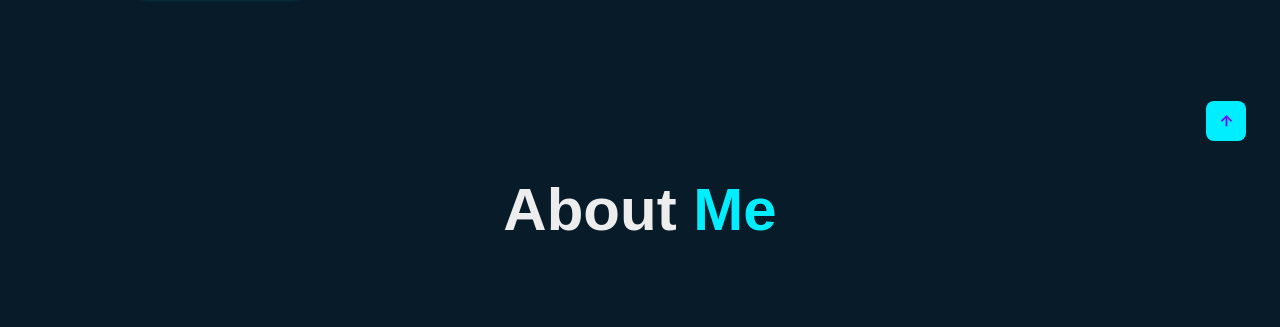
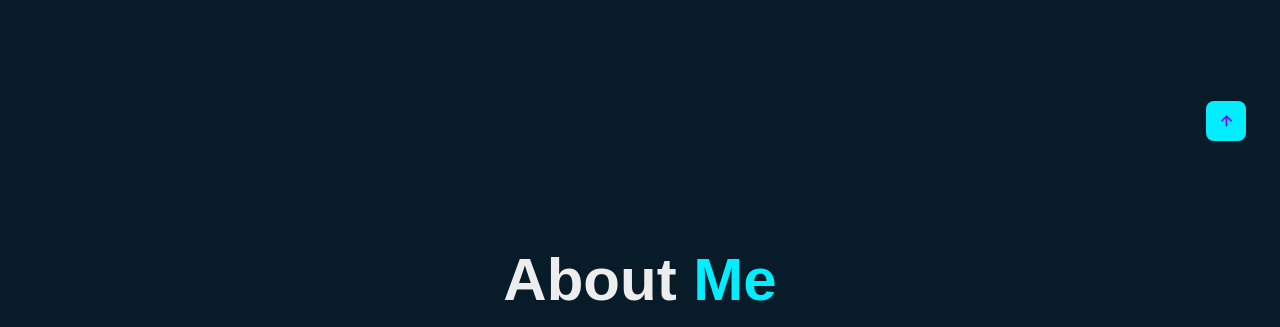
Before and after one commit to sabujrouth/portfolio, a plain HTML site: page index.html in a window 1280 px wide. Shown: the part 625-952 px from the top of the page. Drawn offline with nearby package versions, Linux system fonts and the light colour scheme.

Commit message:
Add padding to body and h2 elements

```diff
--- a/style.css
+++ b/style.css
@@ -62,6 +62,7 @@ body {
     display: flex;
     align-items: center;
     padding: 70px 10% 0;
+    padding-bottom: 80px;
 }
 
 .home-content {
@@ -166,6 +167,7 @@ body {
 }
 
 .about-text h2 {
+    padding-top: 70px;
     font-size: 60px;
     text-align: center;
 }
```
